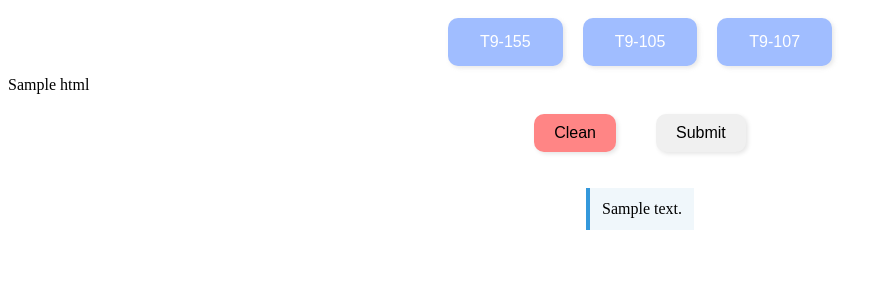
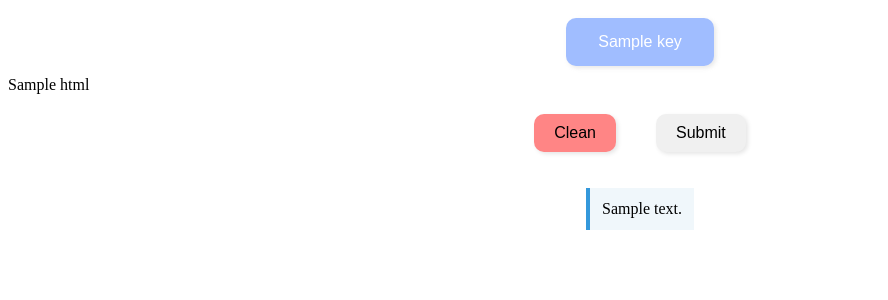
Before and after one commit to mishpajz/Fitcorder, a Flask app: template templates/timetable.html in a window 1280 px wide. Shown: the top 300 px of the page, without its empty margins (0-888 px from the left). Run offline with Flask 2, Linux system fonts and the light colour scheme; the template is opened without the code that fills it: most values are stand-ins (such as "Sample title", 1, 10 or a date in 2020).

Commit message:
Change hardcoded routes to dynamic

```diff
--- a/main.py
+++ b/main.py
@@ -48,14 +48,11 @@ def create_table(route_name):
                     ))
     return TimeTable(items)
 
-@app.route('/T9-155/', methods=['GET', 'POST'])
-@app.route('/T9-105/', methods=['GET', 'POST'])
-@app.route('/T9-107/', methods=['GET', 'POST'])
 def timetable():
     route_name = request.url_rule.rule[1:-1]
 
     if request.method == "GET":
-        return render_template("timetable.html", table=create_table(route_name))
+        return render_template("timetable.html", table=create_table(route_name), urls=scheduling.urls)
 
     elif request.method == "POST":
         data = request.form.to_dict(False)
@@ -67,11 +64,14 @@ def timetable():
             data = {}
         scheduling.store_data(data, route_name)
         scheduling.add_jobs(route_name)
-        return render_template("timetable.html", table=create_table(route_name), special_text=special_text)
+        return render_template("timetable.html", table=create_table(route_name), urls=scheduling.urls, special_text=special_text)
+
+for key in scheduling.urls:
+    app.route('/' + key + '/')(timetable)
 
 @app.route('/')
 def index():
-    return render_template("index.html")
+    return render_template("index.html", urls=scheduling.urls)
 
 if __name__ == '__main__':
 
--- a/scheduling.py
+++ b/scheduling.py
@@ -5,11 +5,16 @@ import time
 import jobs
 from apscheduler.schedulers.background import BackgroundScheduler
 
-schedules = {
-    "T9-155": BackgroundScheduler(),
-    "T9-105": BackgroundScheduler(),
-    "T9-107": BackgroundScheduler()
+urls = {
+    "T9-155": "http://cdn.streaming.cesnet.cz/fa-cvut/fa-11/playlist.m3u8",
+    "T9-105": "http://cdn.streaming.cesnet.cz/fa-cvut/fa-12/playlist.m3u8",
+    "T9-107": "http://cdn.streaming.cesnet.cz/fa-cvut/fa-13/playlist.m3u8",
+    "TK-BS": "https://cdn.streaming.cesnet.cz/fa-cvut/fit-01/playlist.m3u8"
 }
+
+schedules = {}
+for key in urls:
+    schedules[key] = BackgroundScheduler()
 
 #times = ['7:30', '9:15', '11:00', '12:45', '14:30', '16:15', '18:00', '19:45']
 
@@ -52,12 +57,6 @@ def load_data(filename):
             file.close()
             return data
 
-urls = {
-    "T9-155": "http://cdn.streaming.cesnet.cz/fa-cvut/fa-11/playlist.m3u8",
-    "T9-105": "http://cdn.streaming.cesnet.cz/fa-cvut/fa-12/playlist.m3u8",
-    "T9-107": "http://cdn.streaming.cesnet.cz/fa-cvut/fa-13/playlist.m3u8"
-}
-
 def add_jobs(target):
     data = load_data(target)
     if not data: # check if data is empty
--- a/templates/timetable.html
+++ b/templates/timetable.html
@@ -82,15 +82,11 @@ p.note
 </style>
 
 <div class="button-container">
-    <a href="/T9-155/">
-        <button class="modern-button {{ 'active-button' if request.url_rule.rule == '/T9-155/' else '' }}">T9-155</button>
+  {% for key in urls %}
+    <a href="/{{ key }}/">
+        <button class="modern-button {{ 'active-button' if request.url_rule.rule == '/' + key + '/' else '' }}"> {{ key }} </button>
     </a>
-    <a href="/T9-105/">
-        <button class="modern-button {{ 'active-button' if request.url_rule.rule == '/T9-105/' else '' }}">T9-105</button>
-    </a>
-    <a href="/T9-107/">
-        <button class="modern-button {{ 'active-button' if request.url_rule.rule == '/T9-107/' else '' }}">T9-107</button>
-    </a>
+  {% endfor %}
 </div>
 
 </head>
```
Also changed, not shown: templates/index.html (+5 -9 lines).
